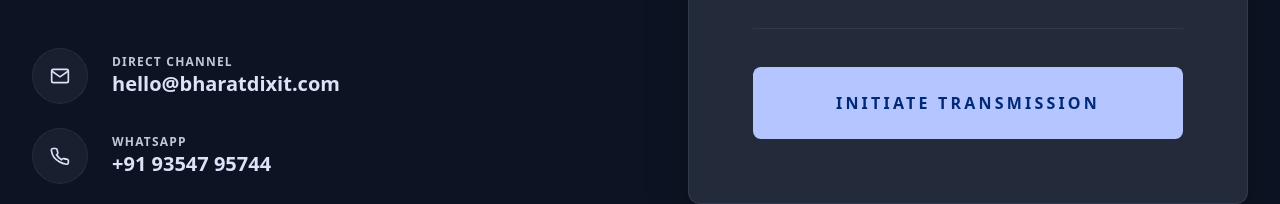
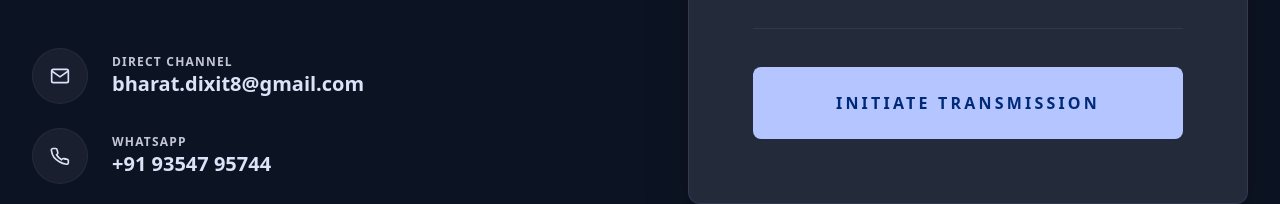
Before and after one commit to thecoderbharat/bharatdixit, a Next.js app: page / in a window 1280 px wide. Shown: the part 10596-10800 px from the top of the page. Built offline with nearby package versions, Linux system fonts and the light colour scheme.

Commit message:
updated email id

```diff
--- a/app/layout.tsx
+++ b/app/layout.tsx
@@ -78,7 +78,7 @@ const personSchema = {
   description: 'Bharat Kumar Dixit is an International Tech Leader, Senior Mobile Application Architect at IBM, and CTO at Vigorus.ai. Expert in AI-native healthcare, Flutter architecture, enterprise mobile systems, ABDM integration, and digital health innovation. Judge at HackIndia, NIT Kolkata, NIT Delhi, Chitkara University, and ABES Hackathon.',
   url: SITE_URL,
   image: { '@type': 'ImageObject', url: OG_IMAGE, width: 1200, height: 630 },
-  email: 'hello@bharatdixit.com',
+  email: 'bharat.dixit8@gmail.com',
   telephone: '+919354795744',
   worksFor: { '@type': 'Organization', name: 'Vigorus.ai', url: 'https://vigorus.ai' },
   alumniOf: [{ '@type': 'Organization', name: 'IBM' }],
--- a/components/shared/Footer.tsx
+++ b/components/shared/Footer.tsx
@@ -35,7 +35,7 @@ export function Footer() {
               Available for strategic advisory, technical leadership roles, and large-scale architectural consulting.
             </p>
             <div className="space-y-6">
-              <a href="mailto:hello@bharatdixit.com" className="flex items-center gap-6 group cursor-pointer">
+              <a href="mailto:bharat.dixit8@gmail.com" className="flex items-center gap-6 group cursor-pointer">
                 <div className="w-14 h-14 rounded-full bg-surface-container flex items-center justify-center border border-outline-variant/30 group-hover:bg-primary transition-all flex-shrink-0">
                   <svg width="20" height="20" viewBox="0 0 24 24" fill="none" stroke="currentColor" strokeWidth="2" className="group-hover:stroke-on-primary">
                     <path d="M4 4h16c1.1 0 2 .9 2 2v12c0 1.1-.9 2-2 2H4c-1.1 0-2-.9-2-2V6c0-1.1.9-2 2-2z"/><polyline points="22,6 12,13 2,6"/>
@@ -43,7 +43,7 @@ export function Footer() {
                 </div>
                 <div>
                   <p className="text-xs font-bold uppercase tracking-widest text-on-surface-variant">Direct Channel</p>
-                  <p className="font-headline font-bold text-xl">hello@bharatdixit.com</p>
+                  <p className="font-headline font-bold text-xl">bharat.dixit8@gmail.com</p>
                 </div>
               </a>
               <a href="https://wa.me/919354795744" target="_blank" rel="noopener noreferrer" className="flex items-center gap-6 group cursor-pointer">
```
